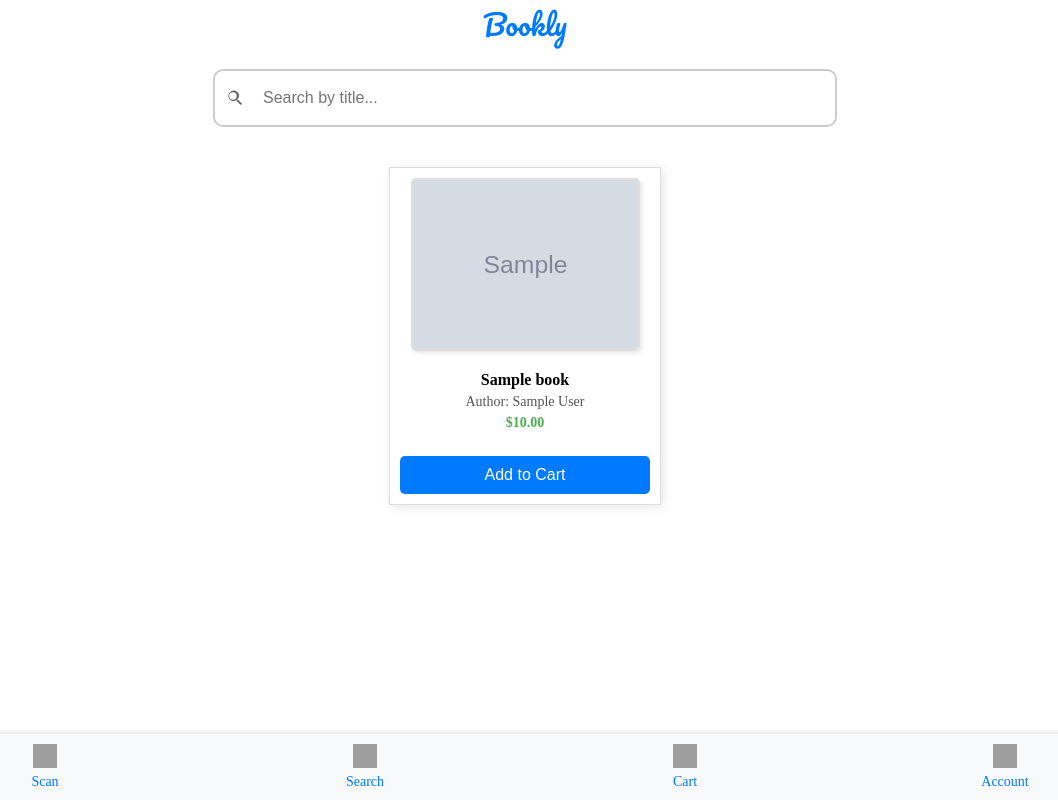
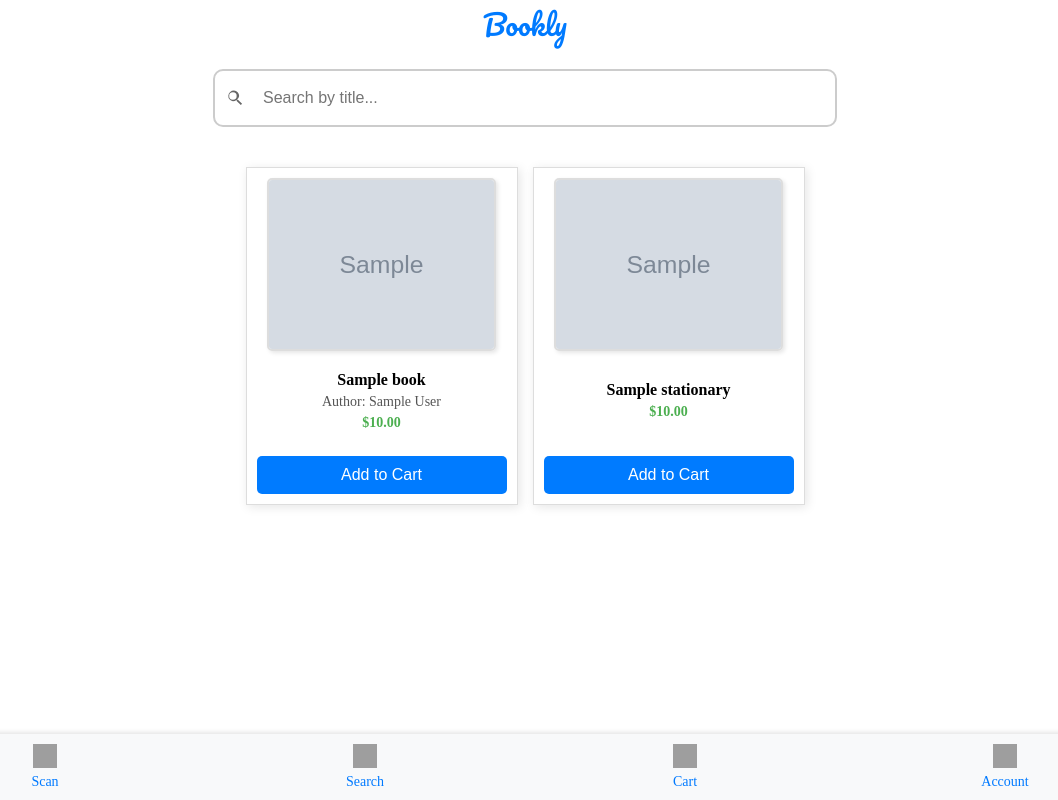
Before and after one commit to VarindraSeegobin/Bookly, a Django app: page / in a window 1280 px wide. Shown: the whole page, without its empty margins (115-1173 px from the left). Run offline with Django 5.2, Linux system fonts and the light colour scheme; tables that the repository leaves empty hold one stand-in row (values such as "Sample post"); grey boxes marked "Sample" are stand-in pictures; data that the repository does not hold is empty; grey boxes are pictures that could not be loaded.

Commit message:
search now includes stationary

```diff
--- a/Auth/static/css/styles.css
+++ b/Auth/static/css/styles.css
@@ -167,6 +167,23 @@ main {
     color: #000;
 }
 
+.remove-btn,
+.add-to-cart {
+    padding: 8px 12px;
+    background-color: #007bff;
+    color: white;
+    border: none;
+    border-radius: 5px;
+    cursor: pointer;
+    font-size: 14px;
+}
+
+.remove-btn:hover,
+.add-to-cart:hover {
+    background-color: #0056b3;
+}
+
+
 
 /*Books on home/search page*/
 .cart-items {
@@ -214,6 +231,27 @@ main {
     color: #4CAF50;
 }
 
+
+
+.remove-btn,
+.add-to-cart {
+    padding: 8px 12px;
+    background-color: #007bff;
+    color: white;
+    border: none;
+    border-radius: 5px;
+    cursor: pointer;
+    font-size: 14px;
+}
+
+.remove-btn:hover,
+.add-to-cart:hover {
+    background-color: #0056b3;
+}
+
+
+
+
 .add-to-cart {
     background-color: #007BFF;
     color: white;
@@ -228,6 +266,54 @@ main {
 
 .add-to-cart:hover {
     background-color: #0056b3;
+}
+/*stationary container styling*/
+.cart-items {
+    display: flex;
+    flex-wrap: wrap;
+    gap: 15px;
+    justify-content: center;
+    padding: 20px;
+}
+
+.stationary-item {
+    display: flex;
+    flex-direction: column;
+    align-items: center;
+    justify-content: space-between;
+    border: 1px solid #ddd;
+    padding: 10px;
+    background: white;
+    box-shadow: 2px 2px 10px rgba(0, 0, 0, 0.1);
+    width: 250px;
+}
+
+.stationary-item img {
+    width: 90%; /* Width will be 90% of the container's width */
+    max-height: 300px; /* Limit height to a maximum of 300px */
+    object-fit: cover; /* Ensures the image covers the box while maintaining aspect ratio */
+    border-radius: 5px;
+    border: 2px solid #ddd; /* Adds a neat frame */
+    box-shadow: 2px 2px 4px rgba(0, 0, 0, 0.1);
+}
+
+
+
+.stationary-details {
+    width: 100%;
+    padding: 5px;
+    font-size: 14px;
+    text-align: center;
+}
+
+.stationary-details h3 {
+    font-size: 1rem;
+    margin: 5px 0;
+}
+
+.stationary-price {
+    font-weight: bold;
+    color: #4CAF50;
 }
 
 /*Checkout button*/
@@ -569,6 +655,7 @@ main {
         margin-left: auto;
         margin-right: auto;
         max-width:790px;
+        max-height: 500px;
     }
 
     .search-container input[type="text"] {
--- a/Auth/views.py
+++ b/Auth/views.py
@@ -1,36 +1,61 @@
 from django.shortcuts import render, redirect
 from django.http import JsonResponse
 from django.contrib.contenttypes.models import ContentType
-from .models import Book  # Import your Book model
+from .models import Book, Stationary  # Import your Book model
 
 
 def index(request):
     books = Book.objects.all()[:50]
+    stationaries = Stationary.objects.all()[:50]
     book_content_type = ContentType.objects.get_for_model(Book)
+    stationary_content_type = ContentType.objects.get_for_model(Stationary)
 
     # Add content_type_id to each book
     for book in books:
         book.content_type_id = book_content_type.id
 
-    return render(request, 'Auth/home.html', {'books': books})
+    for stationary in stationaries:
+        stationary.content_type_id = stationary_content_type.id
+
+    return render(request, 'Auth/home.html', {'books': books, 'stationaries': stationaries})
+
 
 def search_books(request):
-    query = request.GET.get('q', '')
+    query = request.GET.get('q', '').strip()
+
     if query:
-        results = Book.objects.filter(title__icontains=query)
-        content_type = ContentType.objects.get_for_model(Book)
+        # Fetch book results
+        book_results = Book.objects.filter(title__icontains=query)
+        book_content_type = ContentType.objects.get_for_model(Book)
         book_data = [
             {
                 "id": book.id,
                 "title": book.title,
                 "author": book.author,
                 "image": book.image,
-                "cost": book.cost,
-                "content_type_id": content_type.id,
+                "cost": float(book.cost),  # Ensure JSON serializable
+                "content_type_id": book_content_type.id,
+            }
+            for book in book_results
+        ]
 
+        # Fetch stationary results
+        stationary_results = Stationary.objects.filter(title__icontains=query)
+        stationary_content_type = ContentType.objects.get_for_model(Stationary)
+        stationary_data = [
+            {
+                "id": item.id,
+                "title": item.title,
+                "image": item.image,
+                "cost": float(item.cost),  # Ensure JSON serializable
+                "content_type_id": stationary_content_type.id,
             }
+            for item in stationary_results
+        ]
 
-            for book in results
-        ]
+        # Combine results
+        book_data.extend(stationary_data)
+
         return JsonResponse({'results': book_data})
+
     return JsonResponse({'results': []})
--- a/Bookly/urls.py
+++ b/Bookly/urls.py
@@ -25,5 +25,6 @@ urlpatterns = [
     path('account/', account_view, name='account'),
     path('cart/', cart_view, name='cart'),
     path('add_to_cart/<int:content_type_id>/<int:object_id>/', add_to_cart, name="add_to_cart"),
+    path("update_cart_ajax/", update_cart_ajax, name="update_cart_ajax"),
     path('checkout/', checkout, name='checkout'),
 ]
--- a/templates/Auth/book_container.html
+++ b/templates/Auth/book_container.html
@@ -4,12 +4,16 @@
         <h3>{{ book.title }}</h3>
         <p>Author: {{ book.author }}</p>
         <span class="book-price">${{ book.cost }}</span>
+
+
     </div>
 
     {% if add_to_cart_remove_from_cart == 'remove' %}
+        <p>Quantity: {{ cart_quantity }}</p>
         <form method="post" action="{% url 'cart' %}">
             {% csrf_token %}
             <input type="hidden" name="item_id" value="{{ item_id }}">
+
             <button type="submit" class="remove-btn">Remove from Cart</button>
         </form>
     {% else %}
--- a/templates/Auth/cart.html
+++ b/templates/Auth/cart.html
@@ -10,9 +10,9 @@
             <div class="cart-items">
                 {% for item in items %}
                     {% if user.is_authenticated %}
-                        {% include 'Auth/book_container.html' with book=item.content_object add_to_cart_remove_from_cart='remove' item_id=item.id %}
+                        {% include 'Auth/book_container.html' with book=item.content_object add_to_cart_remove_from_cart='remove' item_id=item.id cart_quantity=item.quantity%}
                     {% else %}
-                        {% include 'Auth/book_container.html' with book=item.item add_to_cart_remove_from_cart='remove' item_id=item.id %}
+                        {% include 'Auth/book_container.html' with book=item.item add_to_cart_remove_from_cart='remove' item_id=item.id cart_quantity=item.quantity%}
                     {% endif %}
                 {% endfor %}
             </div>
--- a/templates/Auth/home.html
+++ b/templates/Auth/home.html
@@ -14,6 +14,9 @@
     {% for book in books %}
         {% include 'Auth/book_container.html' with add_to_cart_remove_from_cart='add' %}
     {% endfor %}
+    {% for stationary in stationaries %}
+        {% include 'Auth/stationary_container.html' with add_to_cart_remove_from_cart='add' %}
+    {% endfor %}
 </div>
 
 <script>
@@ -22,6 +25,7 @@ document.addEventListener("DOMContentLoaded", function () {
     const cartContainer = document.querySelector(".cart-items");
 
     let timeout;
+    let originalItems = cartContainer.innerHTML; // Store original items
 
     searchInput.addEventListener("input", function () {
         const query = this.value.trim();
@@ -32,6 +36,8 @@ document.addEventListener("DOMContentLoaded", function () {
             timeout = setTimeout(() => {
                 fetchResults(query);
             }, 300);
+        } else {
+            restoreOriginalItems(); // Restore original content when search is cleared
         }
     });
 
@@ -42,29 +48,37 @@ document.addEventListener("DOMContentLoaded", function () {
                 if (data && data.results.length > 0) {
                     cartContainer.innerHTML = ""; // Clear current items
 
-                    data.results.forEach(book => {
-                        const bookItem = document.createElement("div");
-                        bookItem.classList.add("book-item");
+                    data.results.forEach(item => {
+                        const itemElement = document.createElement("div");
+                        itemElement.classList.add("book-item");
+                        itemElement.setAttribute("data-book-id", item.id);
 
-                        bookItem.innerHTML = `
-                            <img src="${book.image}" alt="${book.title}">
+                        itemElement.innerHTML = `
+                            <img src="${item.image}" alt="${item.title}">
                             <div class="book-details">
-                                <h3>${book.title}</h3>
-                                <p>Author: ${book.author}</p>
-                                <span class="book-price">$${book.cost}</span>
+                                <h3>${item.title}</h3>
+                                ${item.author ? `<p>Author: ${item.author}</p>` : ""}
+                                <span class="book-price">$${item.cost}</span>
                             </div>
-                            <button class="add-to-cart" data-book-id="${book.id}" data-content-type-id="${book.content_type_id}">
+                            <button class="add-to-cart" data-book-id="${item.id}" data-content-type-id="${item.content_type_id}">
                                 Add to Cart
                             </button>
                         `;
 
-                        cartContainer.appendChild(bookItem);
+                        cartContainer.appendChild(itemElement);
                     });
 
                     attachCartEventListeners();
+                } else {
+                    cartContainer.innerHTML = "<p>No results found.</p>";
                 }
             })
             .catch(error => console.error("Error fetching search results:", error));
+    }
+
+    function restoreOriginalItems() {
+        cartContainer.innerHTML = originalItems;
+        attachCartEventListeners();
     }
 
     function attachCartEventListeners() {
@@ -78,6 +92,13 @@ document.addEventListener("DOMContentLoaded", function () {
     }
 
     function addToCart(bookId, contentTypeId, button) {
+        const existingBook = document.querySelector(`.cart-items .book-item[data-book-id="${bookId}"]`);
+
+        if (existingBook) {
+            showNotification("This book is already in your cart!");
+            return; // Prevent adding duplicate entries
+        }
+
         fetch(`/add_to_cart/${contentTypeId}/${bookId}/`, {
             method: "POST",
             headers: {
@@ -116,9 +137,9 @@ document.addEventListener("DOMContentLoaded", function () {
         return document.querySelector('meta[name="csrf-token"]').getAttribute("content");
     }
 
-
     attachCartEventListeners();
 });
+
 
 </script>
 
```
Also changed, not shown: Bookly/views.py (+64 -2 lines).
